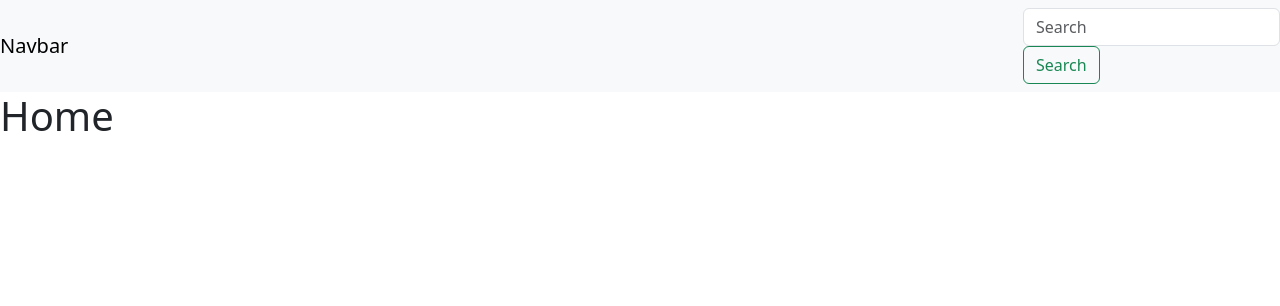
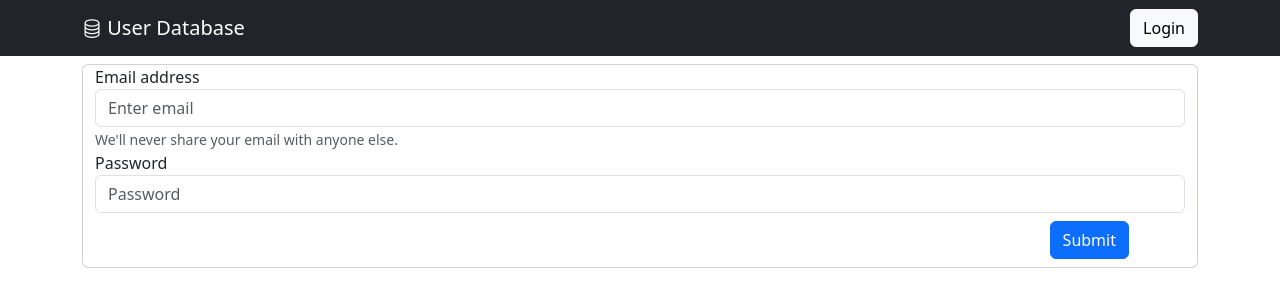
Before and after one commit to manojconcept/axiosp, a React (Create React App) app: page /signin in a window 1280 px wide. Shown: the top 306 px of the page. Built offline with nearby package versions, Linux system fonts and the light colour scheme; no server answers.

Commit message:
userdata

```diff
--- a/src/App.js
+++ b/src/App.js
@@ -5,19 +5,21 @@ import { adminData } from "./config/Db"
 import Main from "./component/Main/Main";
 import { createContext } from "react";
 import Navbar from "./component/Navbar/Navbar"
+import Signin from "./component/Logpage/Signin";
 
 export const flowDat = createContext();
+
 function App() {
   const [users, setUsers] = useState([]);
   useEffect(() => { getData(setUsers) }, [])
   console.log("users", users);
   console.log(adminData);
   return (
-    <flowDat.Provider value={{users,setUsers}}>
+    <flowDat.Provider value={{users,setUsers,adminData}}>
       <Navbar/>
       <Routes>
         <Route path="/" element={<Main />} />
-        <Route path="/signin" element={<Main />} />
+        <Route path="/signin" element={<Signin />} />
       </Routes>
     </flowDat.Provider>
   )
--- a/src/component/Logpage/Signin.js
+++ b/src/component/Logpage/Signin.js
@@ -1,6 +1,9 @@
 function Signin() {
     return (
         <>
+            <div className="container-xl mt-2">
+                <div className="card">
+                    <div className="container">
                         <form>
                             <div class="form-group">
                                 <label for="exampleInputEmail1">Email address</label>
@@ -11,12 +14,14 @@ function Signin() {
                                 <label for="exampleInputPassword1">Password</label>
                                 <input type="password" class="form-control" id="exampleInputPassword1" placeholder="Password" />
                             </div>
-                <div class="form-group form-check">
-                    <input type="checkbox" class="form-check-input" id="exampleCheck1" />
-                    <label class="form-check-label" for="exampleCheck1">Check me out</label>
+                            <div className="d-flex justify-content-end mx-5">
+                                <button type="submit" class="btn btn-primary m-2">Submit</button>
                             </div>
-                <button type="submit" class="btn btn-primary">Submit</button>
                         </form>
+
+                    </div>
+                </div>
+            </div>
         </>
     )
 }
--- a/src/component/Main/Main.js
+++ b/src/component/Main/Main.js
@@ -1,10 +1,23 @@
 import { GobalContext } from "../../config/Utils";
+import MainCard from "./MainCard";
 
-function Main(){
-    const data = GobalContext();
-    console.log(data);
-    return(
-        <h1>Home</h1>
+function Main() {
+    const { users, setUsers, adminData } = GobalContext();
+    console.log(users);
+    return (
+
+        <section className="py-7">
+            <div className="container px-4 px-lg-5 mt-5">
+                <div className="row gx-4 gx-lg-5 row-cols-1 row-cols-md-2 row-cols-xl-3 justify-content-center">
+                    {
+                        users.map((users,index)=>{
+                            return <MainCard value={users} ind={index}/>
+                        })
+                    }
+                </div>
+            </div>
+        </section>
+
     )
 }
 
--- /dev/null
+++ b/src/component/Main/MainCard.js
@@ -0,0 +1,38 @@
+function MainCard({ value, ind }) {
+    console.log(value);
+    return (
+        <div key={ind} className="card m-1" style={{ width: "30rem" }}>
+            <div className="card-body">
+                <h5 className="card-title">{value.name}</h5>
+                <h6 className="card-subtitle mb-2 text-muted">@{value.username}</h6>
+                <div className="d-flex">
+                    <div>
+                        <h6 className="card-subtitle mb-2 text-muted"><i class="bi bi-envelope"></i> <span>{value.email}</span></h6>
+                    </div>
+                    <div style={{ marginLeft: "10px" }}>
+                        <h6 className="card-subtitle mb-2 text-muted"><i class="bi bi-telephone"></i> <span>{value.phone}</span></h6>
+                    </div>
+                </div>
+                <h6 className="card-subtitle mb-2 text-muted"><i className="bi bi-globe2"></i><span> {value.website}</span></h6>
+                <hr />
+                <div className="d-flex">
+                    <div>
+                        <h6 className="card-subtitle mb-2 text-muted"><i class="bi bi-building-fill"></i> <span>{value.company.name}</span></h6>
+                        <h6 className="card-subtitle mb-2 text-muted">{`${value.company.catchPhrase}`}</h6>
+                        <h6 className="card-subtitle mb-2 text-muted">{`"${value.company.bs}"`}</h6>
+                    </div>
+                    <div style={{ marginLeft: "10px",padding:"10px" }} className="card">
+                        <h6 className="card-subtitle mb-2 text-muted"><i className="bi bi-house-door"></i> <span>{value.address.street}</span></h6>
+                        <h6 className="card-subtitle mb-2 text-muted">{`${value.address.suite}, ${value.address.city}`}</h6>
+                        <h6 className="card-subtitle mb-2 text-muted">{value.address.zipcode}</h6>
+
+                    </div>
+                </div>
+
+
+            </div>
+        </div>
+    )
+}
+
+export default MainCard;
--- a/src/component/Navbar/Navbar.js
+++ b/src/component/Navbar/Navbar.js
@@ -1,13 +1,17 @@
 function Navbar() {
     return (
+        <>
+            <nav style={{ position: "sticky", top: "0", zIndex: "9000" }} className="navbar navbar-dark bg-dark  justify-content-between">
+                <div className="container">
+                    <a href="" className="navbar-brand"><i class="bi bi-database"></i>  User Database</a>
+                    <form className="form-inline">
+                        <button className="btn btn-light my-2 my-sm-0" type="submit">Login</button>
+                    </form>
 
-        <nav className="navbar navbar-light bg-light justify-content-between">
-            <a href="" className="navbar-brand">Navbar</a>
-            <form className="form-inline">
-                <input className="form-control mr-sm-2" type="search" placeholder="Search" aria-label="Search" />
-                <button className="btn btn-outline-success my-2 my-sm-0" type="submit">Search</button>
-            </form>
-        </nav>
+                </div>
+            </nav>
+        </>
+
     )
 }
 
```
Lines whose indentation alone changed are shown as unchanged.
